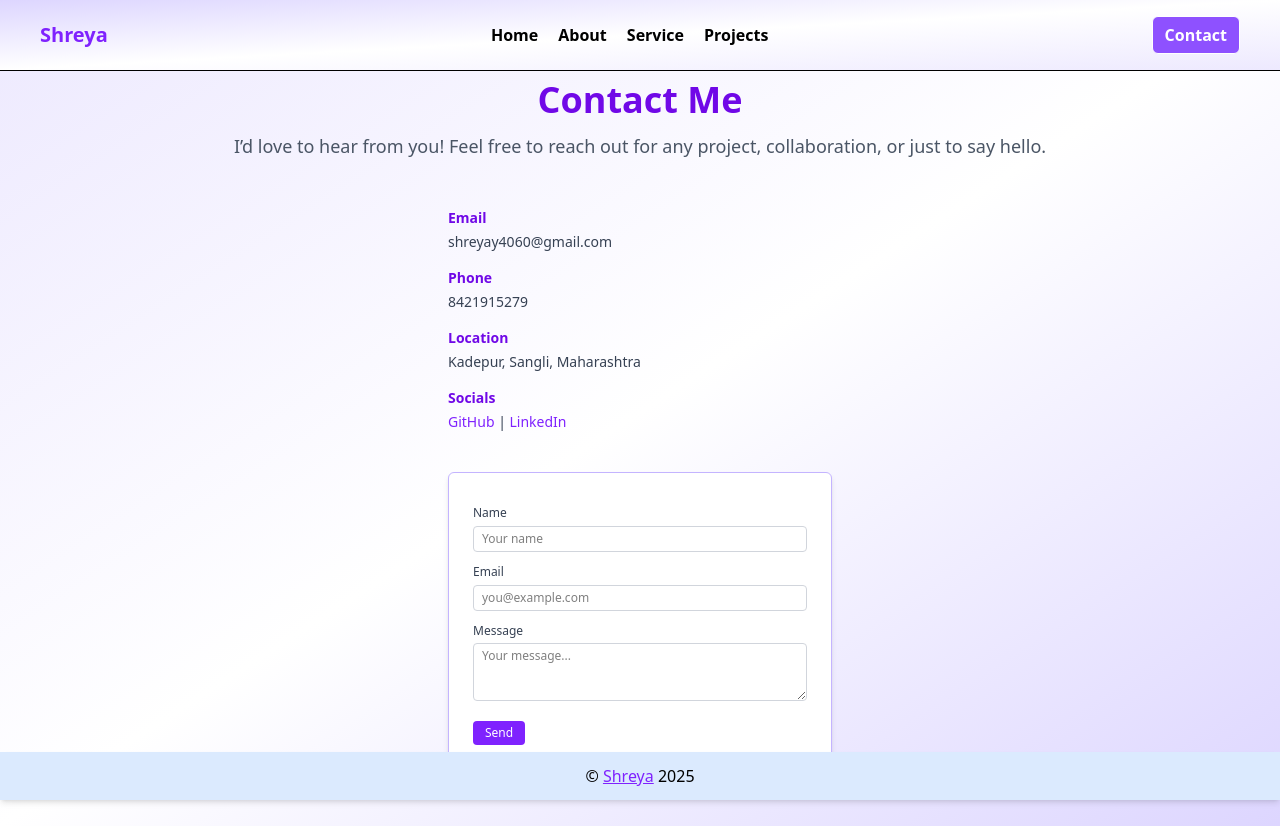
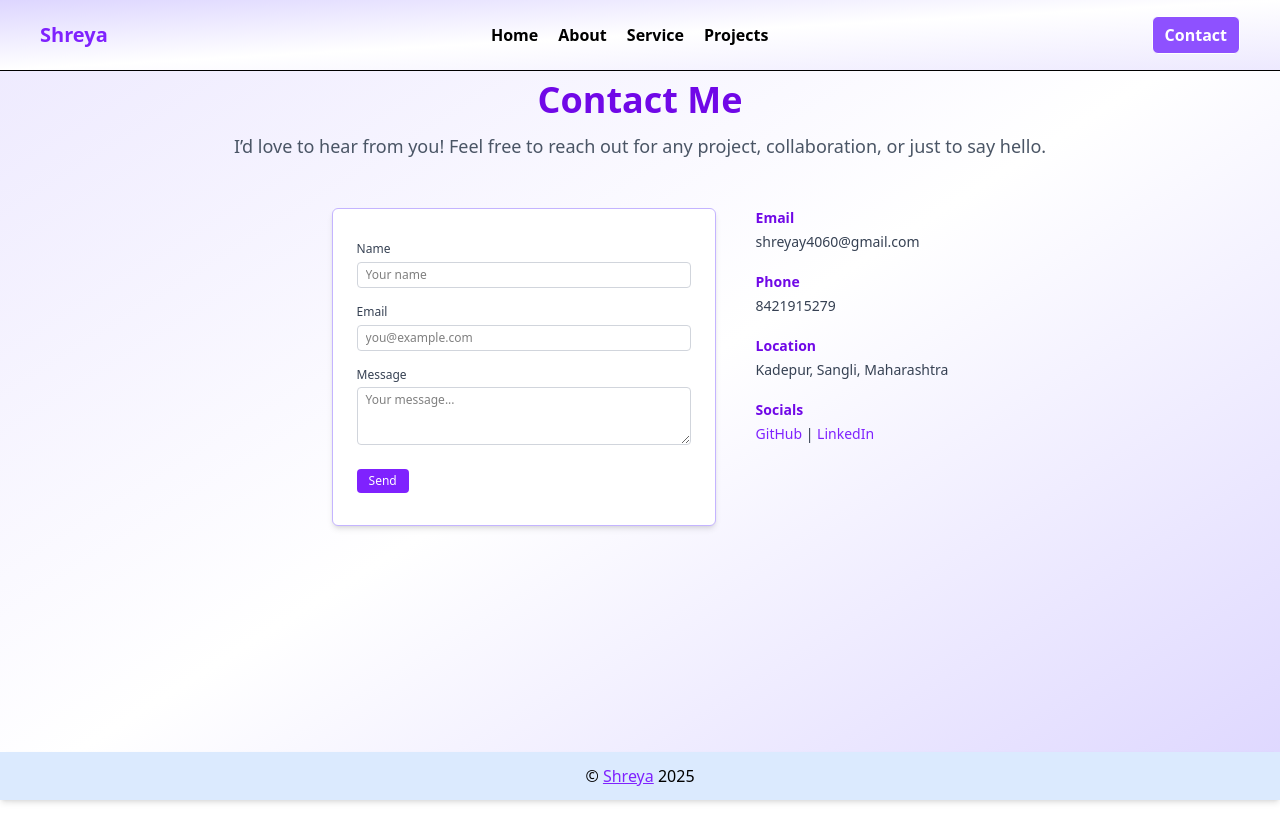
Before and after one commit to shreyay4060/Personal-Portfolio, a React (Vite) app: page /contact in a window 1280 px wide. After the commit the page ends 800 px from the top, so only its background shows below. Built offline with nearby package versions, Linux system fonts and the light colour scheme.

Commit message:
contact UI

```diff
--- a/src/pages/contact/Contact.jsx
+++ b/src/pages/contact/Contact.jsx
@@ -15,23 +15,21 @@ export default function Contact() {
 
   const [loading, setLoading] = useState(false);
 
-  function handleChange(event) {
+  const handleChange = (event) => {
     const { name, value } = event.target;
     setContact((prev) => ({
       ...prev,
       [name]: value,
     }));
-  }
+  };
 
   const submitContact = async (event) => {
     event.preventDefault();
     setLoading(true);
+
     try {
-      const contactRef = collection(fireDB, "contacts");
-      await addDoc(contactRef, {
-        ...contact,
-      });
-
+      const contactRef = collection(fireDB, "portfolioContacts");
+      await addDoc(contactRef, contact);
       toast.success("Message sent successfully");
 
       // Reset form
@@ -55,64 +53,21 @@ export default function Contact() {
         id="contact"
         className="min-h-screen pt-20 px-4 py-12 bg-gradient-to-br from-violet-100 via-white to-violet-200"
       >
+        {/* Header */}
         <h1 className="text-3xl sm:text-4xl font-bold text-center text-violet-700 mb-3">
           Contact Me
         </h1>
         <p className="text-center text-gray-600 text-lg mb-12">
-          I’d love to hear from you! Feel free to reach out for any project, collaboration, or just to say hello.
+          I’d love to hear from you! Feel free to reach out for any project,
+          collaboration, or just to say hello.
         </p>
 
-        {/* Contact Info */}
-        <div className="space-y-4 text-gray-700 text-sm max-w-sm mx-auto mb-10">
-          <div>
-            <h3 className="font-semibold text-violet-700 text-sm mb-1">Email</h3>
-            <p>
-              <a href="mailto:shreyay4060@gmail.com" className="hover:underline">
-                shreyay4060@gmail.com
-              </a>
-            </p>
-          </div>
-          <div>
-            <h3 className="font-semibold text-violet-700 text-sm mb-1">Phone</h3>
-            <p>
-              <a href="tel:8421915279" className="hover:underline">
-                8421915279
-              </a>
-            </p>
-          </div>
-          <div>
-            <h3 className="font-semibold text-violet-700 text-sm mb-1">Location</h3>
-            <p>Kadepur, Sangli, Maharashtra</p>
-          </div>
-          <div>
-            <h3 className="font-semibold text-violet-700 text-sm mb-1">Socials</h3>
-            <p>
-              <a
-                href="https://github.com/shreyay4060"
-                target="_blank"
-                rel="noopener noreferrer"
-                className="text-violet-600 hover:underline"
-              >
-                GitHub
-              </a>{" "}
-              |{" "}
-              <a
-                href="https://www.linkedin.com/in/shreya-yadav-53286028b"
-                target="_blank"
-                rel="noopener noreferrer"
-                className="text-violet-600 hover:underline"
-              >
-                LinkedIn
-              </a>
-            </p>
-          </div>
-        </div>
-
-        {/* Contact Form */}
-        <div className="flex justify-center">
+        {/* Form and Info */}
+        <div className="flex flex-col lg:flex-row items-start justify-center gap-10">
+          {/* Contact Form */}
           <form
             onSubmit={submitContact}
-            className="bg-white px-6 py-8 rounded-md shadow-md border border-violet-300 space-y-3 w-full max-w-sm"
+            className="bg-white px-6 py-8 rounded-md shadow-md border border-violet-300 space-y-4 w-full max-w-sm"
           >
             <div>
               <label className="block mb-1 text-xs text-gray-700 font-medium">Name</label>
@@ -158,6 +113,55 @@ export default function Contact() {
               {loading ? "Sending..." : "Send"}
             </button>
           </form>
+
+          {/* Contact Info */}
+          <div className="text-sm text-gray-700 space-y-5 max-w-sm">
+            <div>
+              <h3 className="font-semibold text-violet-700 text-sm mb-1">Email</h3>
+              <p>
+                <a href="mailto:shreyay4060@gmail.com" className="hover:underline">
+                  shreyay4060@gmail.com
+                </a>
+              </p>
+            </div>
+
+            <div>
+              <h3 className="font-semibold text-violet-700 text-sm mb-1">Phone</h3>
+              <p>
+                <a href="tel:8421915279" className="hover:underline">
+                  8421915279
+                </a>
+              </p>
+            </div>
+
+            <div>
+              <h3 className="font-semibold text-violet-700 text-sm mb-1">Location</h3>
+              <p>Kadepur, Sangli, Maharashtra</p>
+            </div>
+
+            <div>
+              <h3 className="font-semibold text-violet-700 text-sm mb-1">Socials</h3>
+              <p>
+                <a
+                  href="https://github.com/shreyay4060"
+                  target="_blank"
+                  rel="noopener noreferrer"
+                  className="text-violet-600 hover:underline"
+                >
+                  GitHub
+                </a>{" "}
+                |{" "}
+                <a
+                  href="https://www.linkedin.com/in/shreya-yadav-53286028b"
+                  target="_blank"
+                  rel="noopener noreferrer"
+                  className="text-violet-600 hover:underline"
+                >
+                  LinkedIn
+                </a>
+              </p>
+            </div>
+          </div>
         </div>
       </div>
     </Layout>
```
